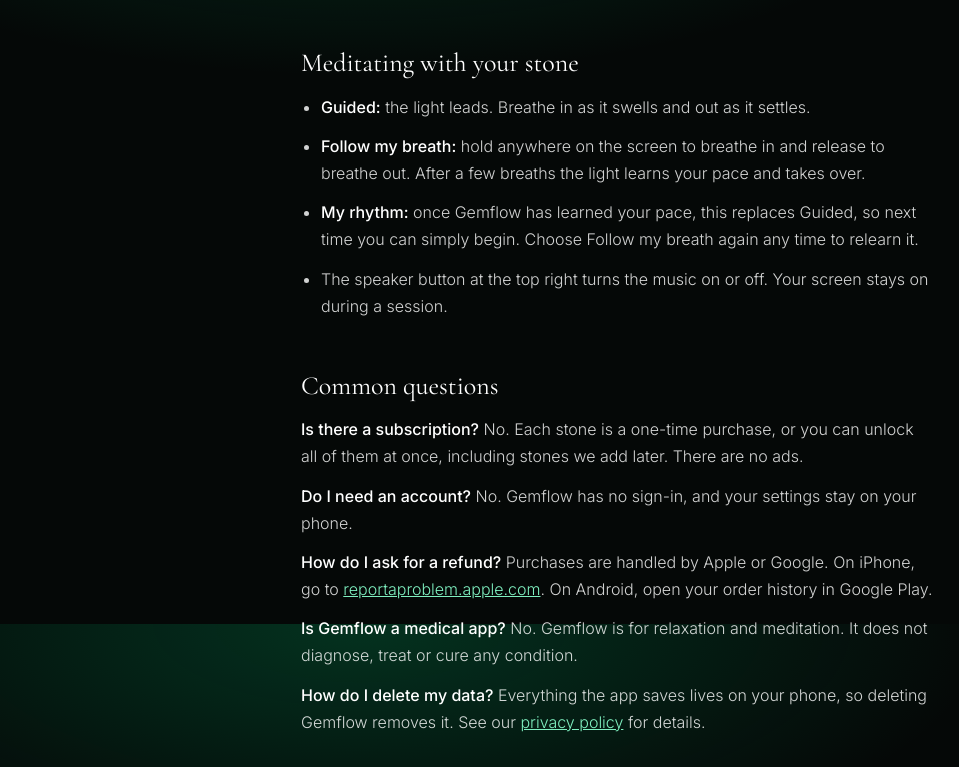
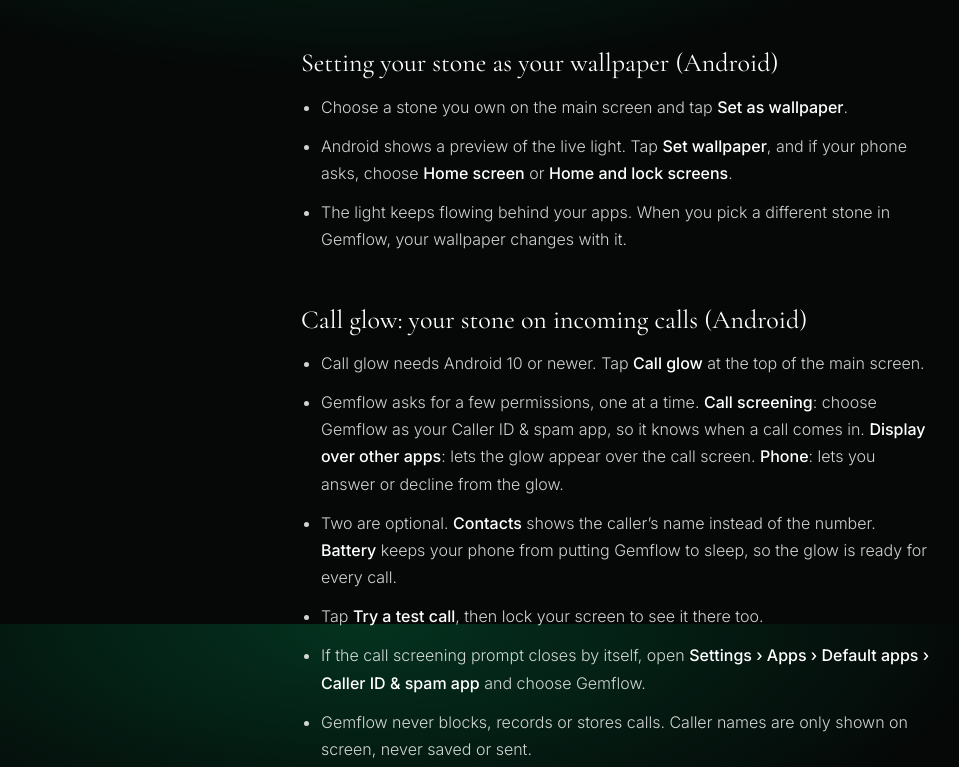
Before and after one commit to Junhu888188/gemflow, a plain HTML site: page support/index.html in a window 1280 px wide. Shown: the part 976-1743 px from the top of the page, without its empty margins (23-982 px from the left). Drawn offline with nearby package versions, Linux system fonts and the light colour scheme.

Commit message:
Support: add Android wallpaper and Call glow steps
Co-Authored-By: Claude Opus 5.5 <noreply@anthropic.com>

```diff
--- a/support/index.html
+++ b/support/index.html
@@ -59,6 +59,23 @@
     <li>The light moves for a moment each time you wake your phone. That short play is how iPhone handles Live Photo wallpapers.</li>
   </ul>
 
+  <h2>Setting your stone as your wallpaper (Android)</h2>
+  <ul>
+    <li>Choose a stone you own on the main screen and tap <strong>Set as wallpaper</strong>.</li>
+    <li>Android shows a preview of the live light. Tap <strong>Set wallpaper</strong>, and if your phone asks, choose <strong>Home screen</strong> or <strong>Home and lock screens</strong>.</li>
+    <li>The light keeps flowing behind your apps. When you pick a different stone in Gemflow, your wallpaper changes with it.</li>
+  </ul>
+
+  <h2>Call glow: your stone on incoming calls (Android)</h2>
+  <ul>
+    <li>Call glow needs Android 10 or newer. Tap <strong>Call glow</strong> at the top of the main screen.</li>
+    <li>Gemflow asks for a few permissions, one at a time. <strong>Call screening</strong>: choose Gemflow as your Caller ID &amp; spam app, so it knows when a call comes in. <strong>Display over other apps</strong>: lets the glow appear over the call screen. <strong>Phone</strong>: lets you answer or decline from the glow.</li>
+    <li>Two are optional. <strong>Contacts</strong> shows the caller&rsquo;s name instead of the number. <strong>Battery</strong> keeps your phone from putting Gemflow to sleep, so the glow is ready for every call.</li>
+    <li>Tap <strong>Try a test call</strong>, then lock your screen to see it there too.</li>
+    <li>If the call screening prompt closes by itself, open <strong>Settings › Apps › Default apps › Caller ID &amp; spam app</strong> and choose Gemflow.</li>
+    <li>Gemflow never blocks, records or stores calls. Caller names are only shown on screen, never saved or sent.</li>
+  </ul>
+
   <h2>Meditating with your stone</h2>
   <ul>
     <li><strong>Guided:</strong> the light leads. Breathe in as it swells and out as it settles.</li>
```
